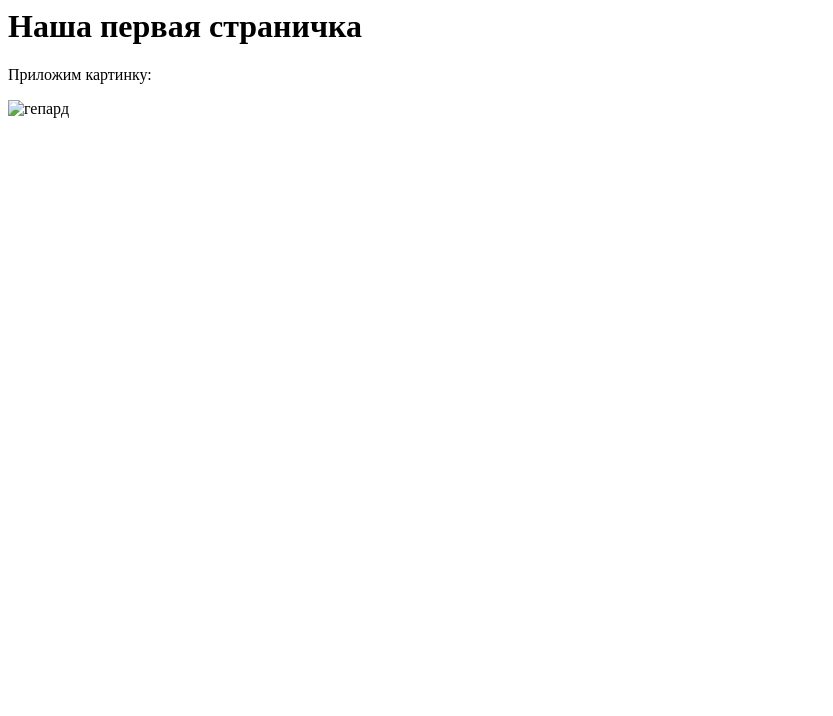
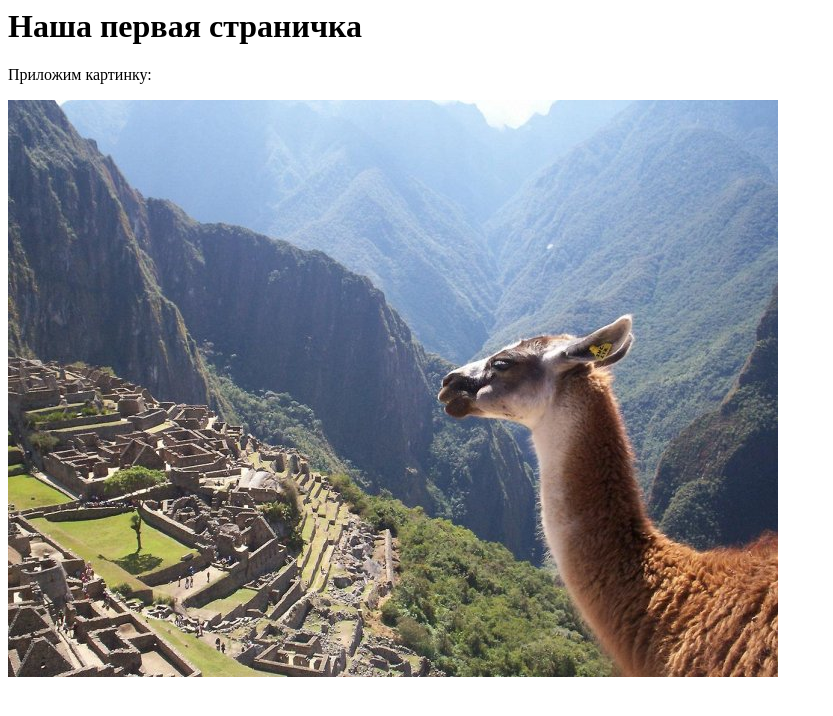
Before and after one commit to SofiyaRastorgueva/SofiyaRastorgueva.github.io, a plain HTML site: page index.html in a window 1280 px wide. Shown: the whole page, without its empty margins (0-833 px from the left). Drawn offline with Linux system fonts and the light colour scheme.

Commit message:
Update index.html

```diff
--- a/index.html
+++ b/index.html
@@ -6,6 +6,6 @@
   <body>
 	<h1>Наша первая страничка</h1>
 	<P>Приложим картинку:</P>
-    <img src="pic1.jpeg" alt="гепард">
+    <img src="6.jpg" alt="ура">
   </body>
 </html>
```
